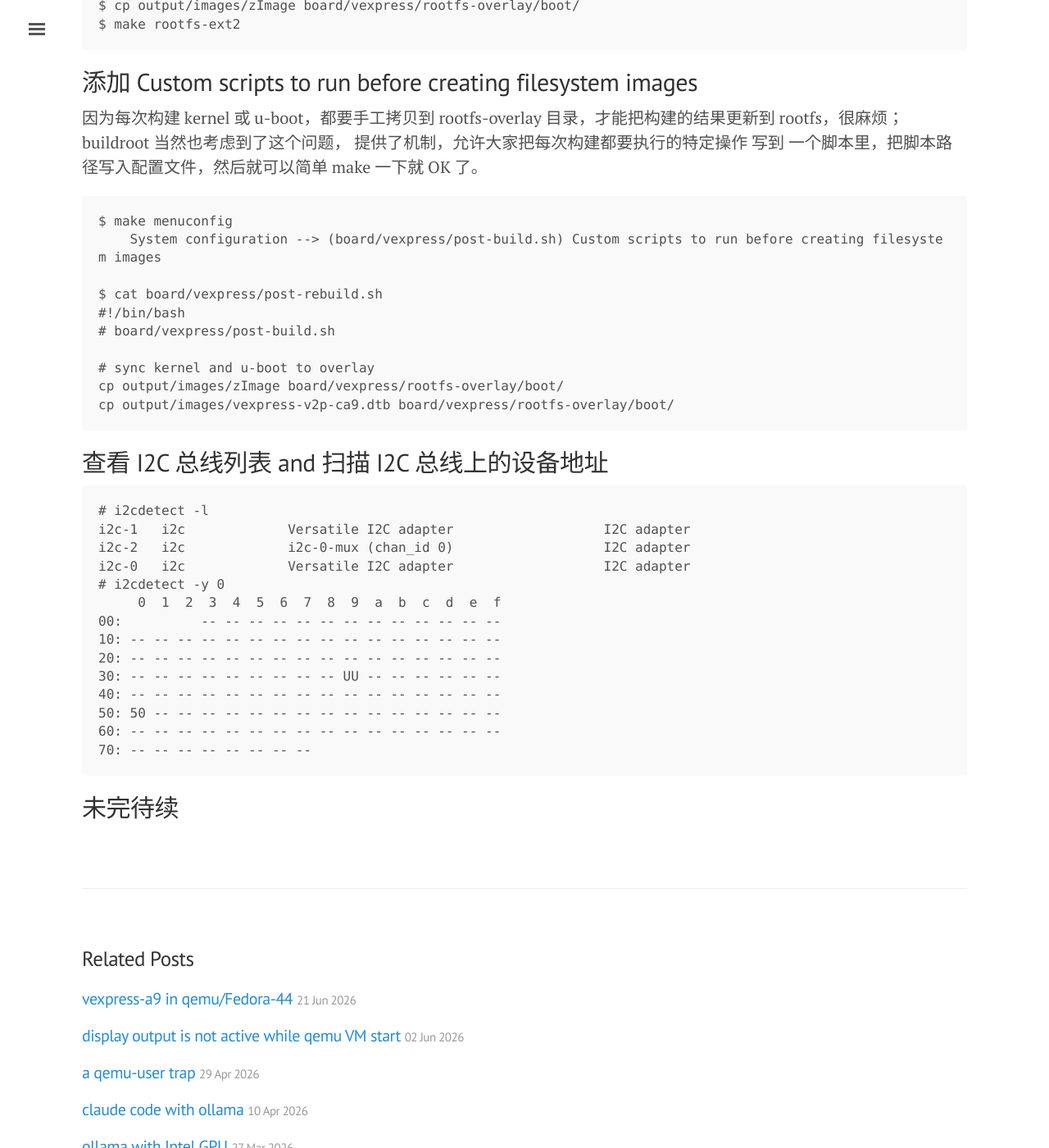
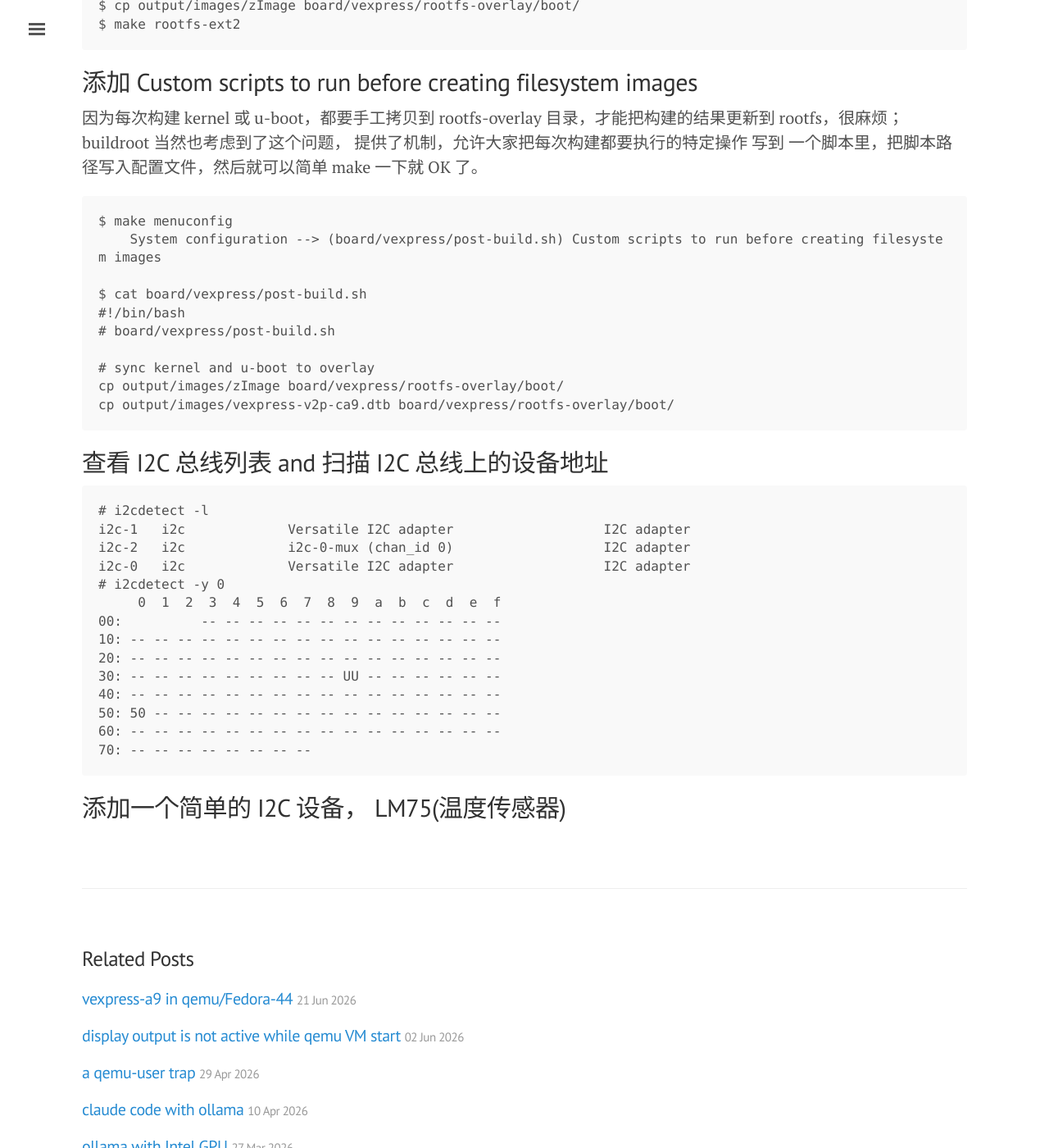
Before and after one commit to tcler/tcler.github.io, a Jekyll site: the page built from _posts/2026-06-27-vexpress-a9-in-qemu-i2c.md, in a window 1280 px wide and 1400 px high, scrolled down 696 px. Shown: the whole window at 82% size. Built offline with Jekyll 4.4.1, drawn with Linux system fonts in a browser that asks for light colours.

Commit message:
Update 2026-06-27-vexpress-a9-in-qemu-i2c.md

````diff
--- a/_posts/2026-06-27-vexpress-a9-in-qemu-i2c.md
+++ b/_posts/2026-06-27-vexpress-a9-in-qemu-i2c.md
@@ -25,7 +25,7 @@ $ make rootfs-ext2
 $ make menuconfig
     System configuration --> (board/vexpress/post-build.sh) Custom scripts to run before creating filesystem images
 
-$ cat board/vexpress/post-rebuild.sh
+$ cat board/vexpress/post-build.sh
 #!/bin/bash
 # board/vexpress/post-build.sh
 
@@ -52,4 +52,4 @@ i2c-0	i2c       	Versatile I2C adapter           	I2C adapter
 70: -- -- -- -- -- -- -- --
 ```
 
-## 未完待续
+## 添加一个简单的 I2C 设备， LM75(温度传感器)
````
